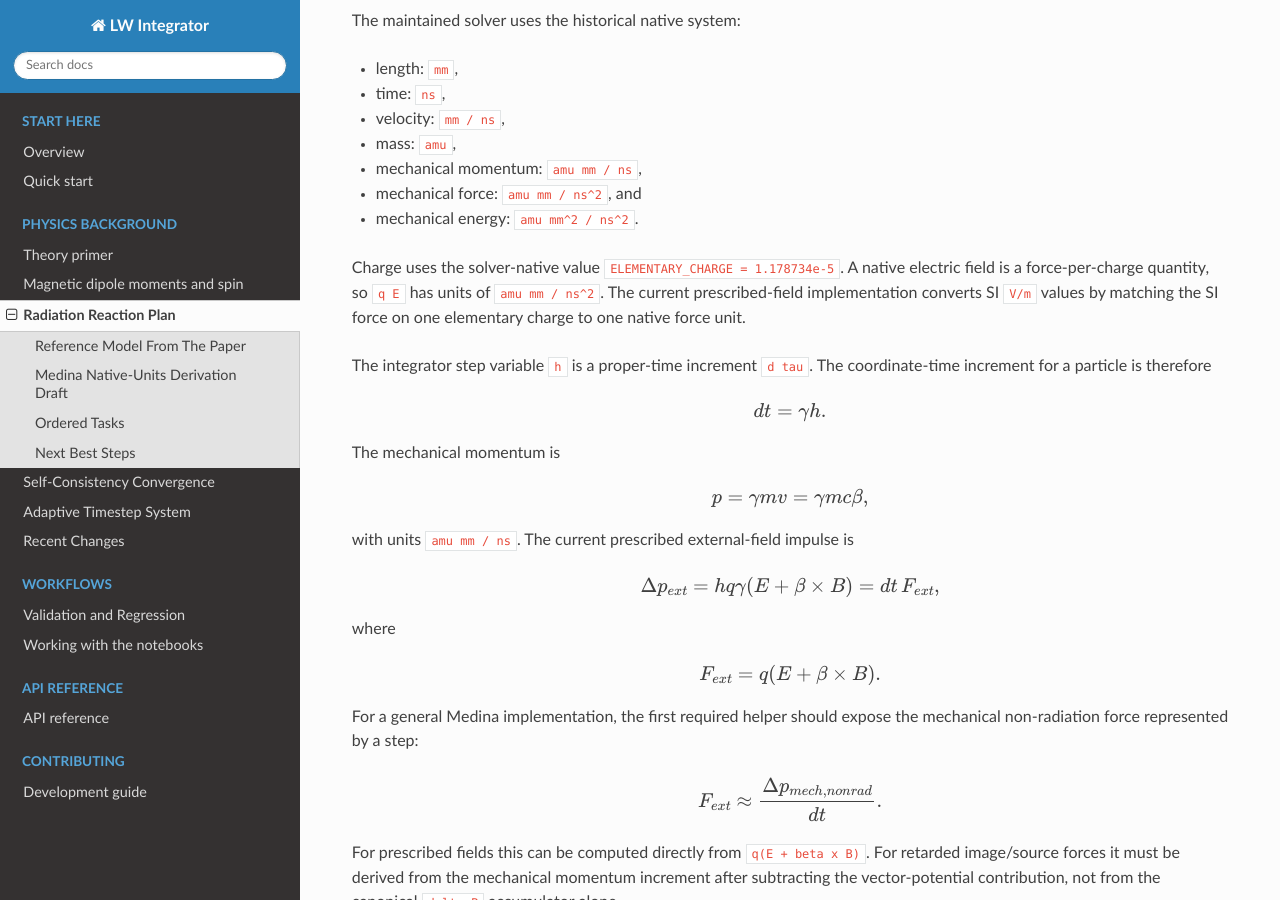
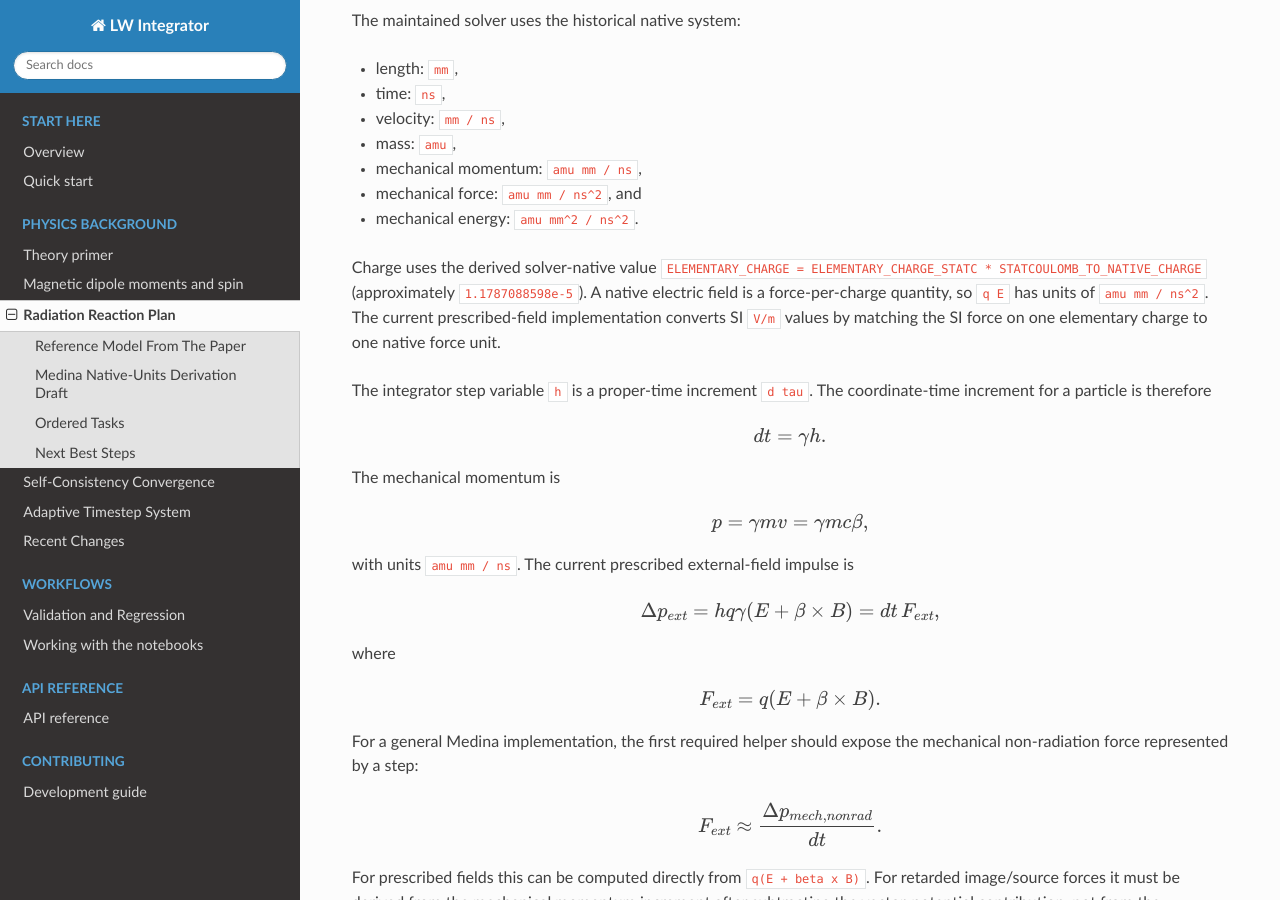
Before and after one commit to benfolsom/LW_integrator, a Sphinx documentation site: the page built from docs/source/radiation_reaction_plan.rst, in a window 1280 px wide and 900 px high, scrolled down 1039 px. Built offline with Sphinx 7.4.7 and the Read the Docs theme 3.1.0, drawn with Linux system fonts in a browser that asks for light colours.

Commit message:
Derive exact native elementary charge

```diff
--- a/docs/source/radiation_reaction_plan.rst
+++ b/docs/source/radiation_reaction_plan.rst
@@ -67,11 +67,12 @@ The maintained solver uses the historical native system:
 * mechanical force: ``amu mm / ns^2``, and
 * mechanical energy: ``amu mm^2 / ns^2``.
 
-Charge uses the solver-native value ``ELEMENTARY_CHARGE = 1.178734e-5``. A
-native electric field is a force-per-charge quantity, so ``q E`` has units of
-``amu mm / ns^2``. The current prescribed-field implementation converts SI
-``V/m`` values by matching the SI force on one elementary charge to one native
-force unit.
+Charge uses the derived solver-native value
+``ELEMENTARY_CHARGE = ELEMENTARY_CHARGE_STATC * STATCOULOMB_TO_NATIVE_CHARGE``
+(approximately ``1.1787088598e-5``). A native electric field is a
+force-per-charge quantity, so ``q E`` has units of ``amu mm / ns^2``. The
+current prescribed-field implementation converts SI ``V/m`` values by
+matching the SI force on one elementary charge to one native force unit.
 
 The integrator step variable ``h`` is a proper-time increment ``d tau``. The
 coordinate-time increment for a particle is therefore
```
Also changed, not shown: CHANGELOG.md (+6 -0 lines), 7 other files.
